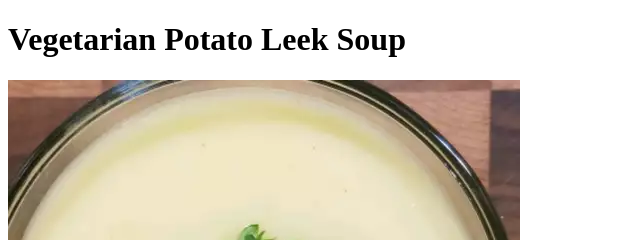
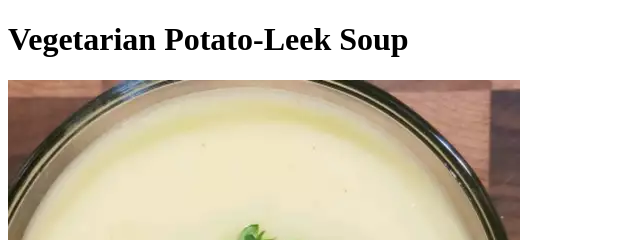
Before and after one commit to averdonks/odin-recipes, a plain HTML site: page recipes/soup.html in a window 1280 px wide. Shown: the top 240 px of the page, 0-640 px from the left. Drawn offline with Linux system fonts and the light colour scheme.

Commit message:
Edit soup.html and README.md

```diff
--- a/recipes/soup.html
+++ b/recipes/soup.html
@@ -2,11 +2,11 @@
 <html lang="en">
 <head>
     <meta charset="UTF-8">
-    <title>Vegetarian Potato Leek Soup</title>
+    <title>Vegetarian Potato-Leek Soup</title>
 </head>
 
 <body>
-    <h1>Vegetarian Potato Leek Soup</h1>
+    <h1>Vegetarian Potato-Leek Soup</h1>
 
     <img src="../images/vegetarian-potato-leak-soup-allrecipes.webp" alt="Potato-leak soup">
 
```
Also changed, not shown: 1 other file.
